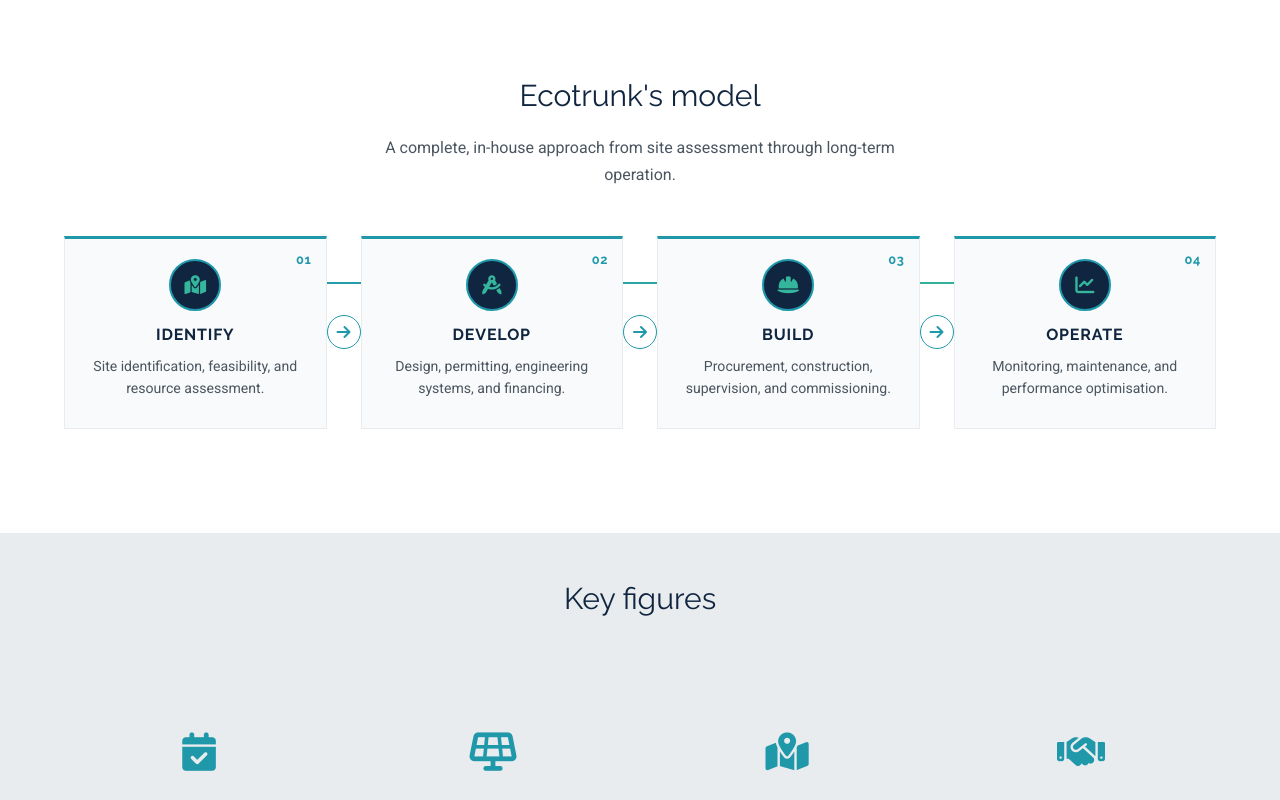
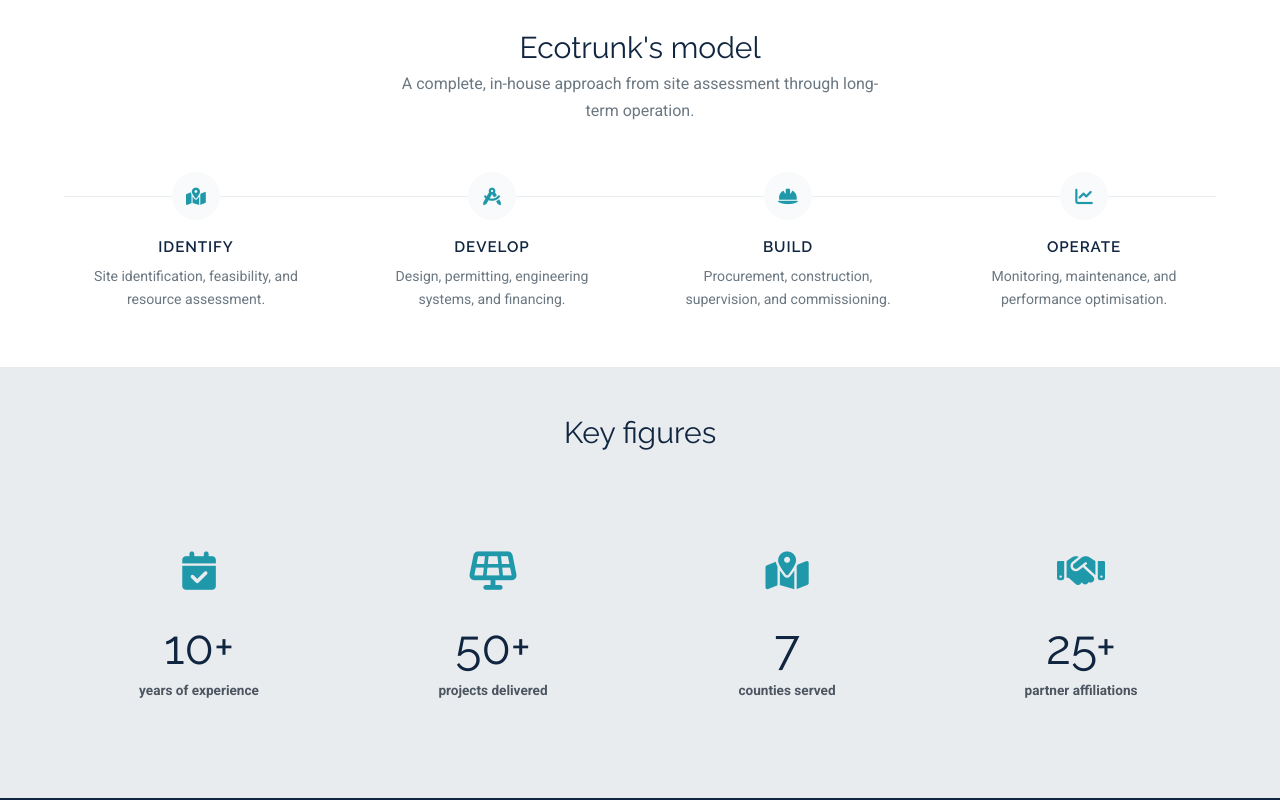
Before and after one commit to freudtroy-png/Ecotrunk-Int, a React (Vite) app: page / in a window 1280 px wide. Shown: the part 1740-2540 px from the top of the page. Built offline with nearby package versions, Linux system fonts and the light colour scheme.

Commit message:
Redesign model and timeline elegantly, fix mission text color, show quick actions on desktop, add SPA rewrite

```diff
--- a/src/pages/About.jsx
+++ b/src/pages/About.jsx
@@ -124,10 +124,8 @@
           </Reveal>
           <div className="timeline" style={{ marginTop: 48 }}>
             {TIMELINE.map((item, i) => (
-              <Reveal key={item.year} delay={(i % 2) * 100} className={`timeline-item${i % 2 ? ' timeline-item-alt' : ''}`}>
-                <div className="timeline-marker">
-                  <i className="fas fa-bolt" aria-hidden="true"></i>
-                </div>
+              <Reveal key={item.year} delay={(i % 2) * 100} className="timeline-item">
+                <div className="timeline-marker"></div>
                 <div className="timeline-card">
                   <span className="timeline-year">{item.year}</span>
                   <h3 className="timeline-title">{item.title}</h3>
--- a/src/pages/Home.jsx
+++ b/src/pages/Home.jsx
@@ -145,7 +145,7 @@
 
       {/* ===== Business model ===== */}
       <section className="bg-white volt-model-section">
-        <div className="container py-5">
+        <div className="container">
           <Reveal>
             <h2 className="text-a text-center volt-block-title">Ecotrunk&apos;s model</h2>
             <p className="text-center volt-model-intro">
@@ -153,28 +153,21 @@
             </p>
             <div className="volt-model">
               <div className="volt-model-step">
-                <span className="volt-model-num">01</span>
                 <div className="volt-model-icon"><i className="fas fa-map-marked-alt" aria-hidden="true"></i></div>
                 <h5>Identify</h5>
                 <p>Site identification, feasibility, and resource assessment.</p>
               </div>
-              <div className="volt-model-arrow"><i className="fas fa-arrow-right" aria-hidden="true"></i></div>
               <div className="volt-model-step">
-                <span className="volt-model-num">02</span>
                 <div className="volt-model-icon"><i className="fas fa-drafting-compass" aria-hidden="true"></i></div>
                 <h5>Develop</h5>
                 <p>Design, permitting, engineering systems, and financing.</p>
               </div>
-              <div className="volt-model-arrow"><i className="fas fa-arrow-right" aria-hidden="true"></i></div>
               <div className="volt-model-step">
-                <span className="volt-model-num">03</span>
                 <div className="volt-model-icon"><i className="fas fa-hard-hat" aria-hidden="true"></i></div>
                 <h5>Build</h5>
                 <p>Procurement, construction, supervision, and commissioning.</p>
               </div>
-              <div className="volt-model-arrow"><i className="fas fa-arrow-right" aria-hidden="true"></i></div>
               <div className="volt-model-step">
-                <span className="volt-model-num">04</span>
                 <div className="volt-model-icon"><i className="fas fa-chart-line" aria-hidden="true"></i></div>
                 <h5>Operate</h5>
                 <p>Monitoring, maintenance, and performance optimisation.</p>
--- a/src/styles/site.css
+++ b/src/styles/site.css
@@ -452,10 +452,10 @@
 
 /* === Mobile quick actions: back + scroll-to-top === */
 .mobile-actions {
-  display: none;
+  display: flex;
   position: fixed;
-  right: 16px;
-  bottom: 16px;
+  right: 24px;
+  bottom: 24px;
   z-index: 998;
   flex-direction: column;
   gap: 10px;
@@ -493,7 +493,7 @@
 }
 
 @media (max-width: 768px) {
-  .mobile-actions { display: flex; }
+  .mobile-actions { right: 16px; bottom: 16px; }
 }
 
 @media (max-width: 1024px) {
@@ -837,10 +837,11 @@
   font-size: 1.3rem;
   font-weight: 700;
   margin-bottom: 12px;
+  color: #fff;
 }
 
 .mission-card p {
-  color: var(--neutral-300);
+  color: rgba(255,255,255,0.88);
   font-size: 0.95rem;
   line-height: 1.7;
 }
@@ -920,69 +921,72 @@
 /* === Company Timeline === */
 .timeline {
   position: relative;
-  padding: 12px 0 0 0;
-  display: grid;
-  grid-template-columns: 1fr 1fr;
-  gap: 32px 64px;
+  max-width: 820px;
+  margin: 0 auto;
+}
+
+.timeline::before {
+  content: '';
+  position: absolute;
+  top: 4px;
+  bottom: 4px;
+  left: 6px;
+  width: 1px;
+  background: var(--neutral-200);
 }
 
 .timeline-item {
   position: relative;
-  padding-left: 32px;
+  padding: 0 0 40px 40px;
+}
+
+.timeline-item:last-child {
+  padding-bottom: 0;
 }
 
 .timeline-marker {
   position: absolute;
   left: 0;
-  top: 26px;
-  width: 20px;
-  height: 20px;
+  top: 8px;
+  width: 13px;
+  height: 13px;
   border-radius: 50%;
   background: #fff;
   border: 3px solid var(--volt-teal);
-  display: flex;
-  align-items: center;
-  justify-content: center;
-}
-
-.timeline-marker i {
-  font-size: 0.4rem;
-  color: var(--volt-teal);
 }
 
 .timeline-card {
+  padding: 28px 32px;
   background: var(--neutral-100);
-  border-left: 3px solid var(--volt-teal);
-  padding: 24px 28px;
-  height: 100%;
-  transition: box-shadow 0.3s ease, transform 0.3s ease;
+  border: 1px solid var(--neutral-200);
+  transition: border-color 0.3s ease, box-shadow 0.3s ease;
 }
 
 .timeline-card:hover {
-  box-shadow: 0 12px 32px rgba(16, 37, 63, 0.08);
-  transform: translateY(-4px);
+  border-color: var(--volt-teal);
+  box-shadow: 0 12px 32px rgba(16, 37, 63, 0.06);
 }
 
 .timeline-year {
   font-family: var(--font-display);
   font-size: 0.78rem;
   font-weight: 700;
-  letter-spacing: 0.1em;
+  letter-spacing: 0.12em;
   text-transform: uppercase;
   color: var(--volt-teal);
 }
 
 .timeline-title {
   font-family: var(--font-display);
-  font-size: 1.15rem;
-  font-weight: 700;
+  font-size: 1.2rem;
+  font-weight: 600;
   color: var(--volt-navy);
   margin: 8px 0;
 }
 
 .timeline-text {
-  color: var(--neutral-600);
-  font-size: 0.9rem;
+  color: var(--neutral-500);
+  font-size: 0.92rem;
   line-height: 1.7;
 }
 
@@ -2013,7 +2017,6 @@
   .about-grid { gap: 48px; }
   .contact-grid { gap: 40px; }
   .blog-grid { grid-template-columns: repeat(2, 1fr); }
-  .timeline { gap: 32px 40px; }
   .distinct-grid { grid-template-columns: repeat(2, 1fr); }
 }
 
@@ -2066,19 +2069,25 @@
   .footer-newsletter-form input { max-width: none; width: 100%; }
   .footer-newsletter-form button { width: 100%; text-align: center; }
   .footer-newsletter-form .form-status { margin: 0; }
-  .timeline { grid-template-columns: 1fr; gap: 24px; padding-left: 16px; }
+  .timeline { padding-left: 10px; }
+  .timeline-item { padding-left: 28px; padding-bottom: 32px; }
+  .timeline-card { padding: 22px 24px; }
   .distinct-grid { grid-template-columns: 1fr; gap: 24px; }
   .volt-jumbotron { height: calc(100vh - 76px); min-height: 480px; }
   .volt-jumbotron-caption h1 { font-size: clamp(1.9rem, 8vw, 2.6rem); }
   .volt-jumbotron-caption p { font-size: 1rem; }
   .quote-container { padding: 56px 16px; }
-  .volt-block-title { font-size: 24px; margin-bottom: 24px; }
+  .volt-block-title { font-size: 24px; margin-bottom: 20px; }
   .volt-mission-line { font-size: 1.25rem; }
   .volt-split-body { padding: 32px 24px; }
   .volt-split-body p.lead { font-size: 1.1rem; }
   .volt-subsidiaries { padding: 56px 0; }
   .volt-affiliation { min-width: 120px; padding: 16px 20px; }
   .volt-affiliation img { max-height: 44px; }
+  .volt-model-section { padding: 44px 0; }
+  .volt-model { margin-top: 36px; }
+  .volt-contact-cta { padding: 56px 0; }
+  .volt-figures { padding: 32px 0 56px; }
 }
 
 @media (max-width: 480px) {
@@ -3472,14 +3481,14 @@
   font-size: 30px;
   font-weight: 400;
   color: var(--volt-navy);
-  margin: 0 0 32px;
+  margin: 0 0 16px;
 }
 
 .quote-container {
   position: relative;
   max-width: 800px;
   margin: 0 auto;
-  padding: 80px 24px;
+  padding: 88px 24px;
 }
 
 .volt-mission-title {
@@ -3624,107 +3633,72 @@
 }
 
 .volt-model-intro {
-  color: var(--neutral-600);
+  color: var(--neutral-500);
   font-size: 1rem;
-  max-width: 560px;
+  max-width: 480px;
   margin: -12px auto 8px;
 }
 
 .volt-model {
   position: relative;
   display: grid;
-  grid-template-columns: 1fr auto 1fr auto 1fr auto 1fr;
+  grid-template-columns: repeat(4, 1fr);
   align-items: stretch;
-  gap: 0;
+  gap: 32px;
   margin-top: 48px;
 }
 
 .volt-model::before {
   content: '';
   position: absolute;
-  top: 46px;
-  left: 12.5%;
-  right: 12.5%;
-  height: 2px;
-  background: linear-gradient(90deg, var(--volt-teal), var(--volt-teal-light));
+  top: 24px;
+  left: 0;
+  right: 0;
+  height: 1px;
+  background: var(--neutral-200);
   z-index: 0;
 }
 
 .volt-model-step {
   position: relative;
   z-index: 1;
+  padding: 0 8px;
+  text-align: center;
+}
+
+.volt-model-icon {
+  width: 48px;
+  height: 48px;
+  margin: 0 auto 18px;
+  border-radius: 50%;
   background: var(--neutral-100);
-  border: 1px solid var(--neutral-200);
-  border-top: 3px solid var(--volt-teal);
-  padding: 20px 24px 28px;
-  text-align: center;
-  transition: transform 0.3s ease, box-shadow 0.3s ease;
-}
-
-.volt-model-step:hover {
-  transform: translateY(-6px);
-  box-shadow: 0 16px 40px rgba(16, 37, 63, 0.1);
-}
-
-.volt-model-icon {
-  width: 52px;
-  height: 52px;
-  margin: 0 auto 14px;
-  border-radius: 50%;
-  background: var(--volt-navy);
-  border: 2px solid var(--volt-teal);
-  color: var(--volt-teal-light);
+  color: var(--volt-teal);
   display: flex;
   align-items: center;
   justify-content: center;
-  font-size: 1.2rem;
+  font-size: 1.1rem;
 }
 
 .volt-model-step h5 {
   font-family: var(--font-display);
-  font-weight: 700;
-  font-size: 1rem;
+  font-weight: 600;
+  font-size: 0.95rem;
   text-transform: uppercase;
-  letter-spacing: 0.05em;
+  letter-spacing: 0.06em;
   color: var(--volt-navy);
-  margin-bottom: 10px;
+  margin-bottom: 8px;
 }
 
 .volt-model-step p {
   font-size: 0.88rem;
-  color: var(--neutral-600);
-  line-height: 1.6;
-}
-
-.volt-model-num {
-  position: absolute;
-  top: 10px;
-  right: 14px;
-  font-family: var(--font-display);
-  font-size: 0.8rem;
-  font-weight: 700;
-  color: var(--volt-teal);
-  letter-spacing: 0.05em;
-}
-
-.volt-model-arrow {
-  position: relative;
-  z-index: 2;
-  align-self: center;
-  color: var(--volt-teal);
-  font-size: 1rem;
-  width: 34px;
-  height: 34px;
-  display: flex;
-  align-items: center;
-  justify-content: center;
-  background: #fff;
-  border: 1px solid var(--volt-teal);
-  border-radius: 50%;
+  color: var(--neutral-500);
+  line-height: 1.65;
+  max-width: 220px;
+  margin: 0 auto;
 }
 
 .volt-figures {
-  padding: 40px 0 64px;
+  padding: 40px 0 72px;
 }
 
 .volt-figure {
@@ -3761,7 +3735,7 @@
 
 .volt-tech-tabs {
   display: flex;
-  padding: 40px 0 0;
+  padding: 40px 0;
 }
 
 .volt-tech-tab {
@@ -3941,7 +3915,7 @@
 }
 
 .volt-split-body {
-  padding: 64px 72px;
+  padding: 72px;
 }
 
 .volt-split-body h2 {
@@ -3960,12 +3934,12 @@
 }
 
 .volt-subsidiaries {
-  padding: 80px 0;
+  padding: 88px 0;
 }
 
 .volt-subsidiaries-sub {
   max-width: 560px;
-  margin: 0 auto 40px;
+  margin: 0 auto 48px;
   color: var(--neutral-600);
 }
 
@@ -4002,7 +3976,7 @@
 }
 
 .volt-contact-cta {
-  padding: 80px 0;
+  padding: 88px 0;
 }
 
 .volt-contact-cta h2 {
@@ -4014,7 +3988,7 @@
 
 .volt-contact-cta p {
   color: var(--volt-link);
-  margin-bottom: 32px;
+  margin-bottom: 36px;
 }
 
 .volt-contact-cta .btn-primary {
@@ -4044,32 +4018,34 @@
   .volt-figure { flex: 0 0 100%; max-width: 100%; }
   .volt-model {
     grid-template-columns: 1fr;
-    gap: 16px;
-    max-width: 400px;
+    gap: 0;
+    max-width: 360px;
     margin: 40px auto 0;
   }
-  .volt-model::before { display: none; }
-  .volt-model-arrow {
-    display: flex;
-    margin: 0 auto;
-    transform: rotate(90deg);
+  .volt-model::before {
+    top: 0;
+    left: 24px;
+    bottom: 0;
+    width: 1px;
+    height: auto;
+    right: auto;
   }
   .volt-model-step {
     display: grid;
-    grid-template-columns: 52px 1fr;
+    grid-template-columns: 48px 1fr;
     grid-template-rows: auto auto;
-    column-gap: 18px;
+    column-gap: 20px;
     align-items: center;
     text-align: left;
-    padding: 20px 24px;
+    padding: 0 0 28px;
   }
+  .volt-model-step:last-child { padding-bottom: 0; }
   .volt-model-step .volt-model-icon {
     grid-row: 1 / 3;
     margin: 0;
   }
   .volt-model-step h5 { margin: 0 0 4px; }
-  .volt-model-step p { font-size: 0.85rem; }
-  .volt-model-num { top: 8px; right: 12px; }
+  .volt-model-step p { font-size: 0.85rem; max-width: none; margin: 0; }
 
   /* Hover-dependent cards: always show description on touch devices */
   #cta-wwdo .volt-hover-card { flex: 0 0 100%; max-width: 100%; }
```
Also changed, not shown: vercel.json (added).
